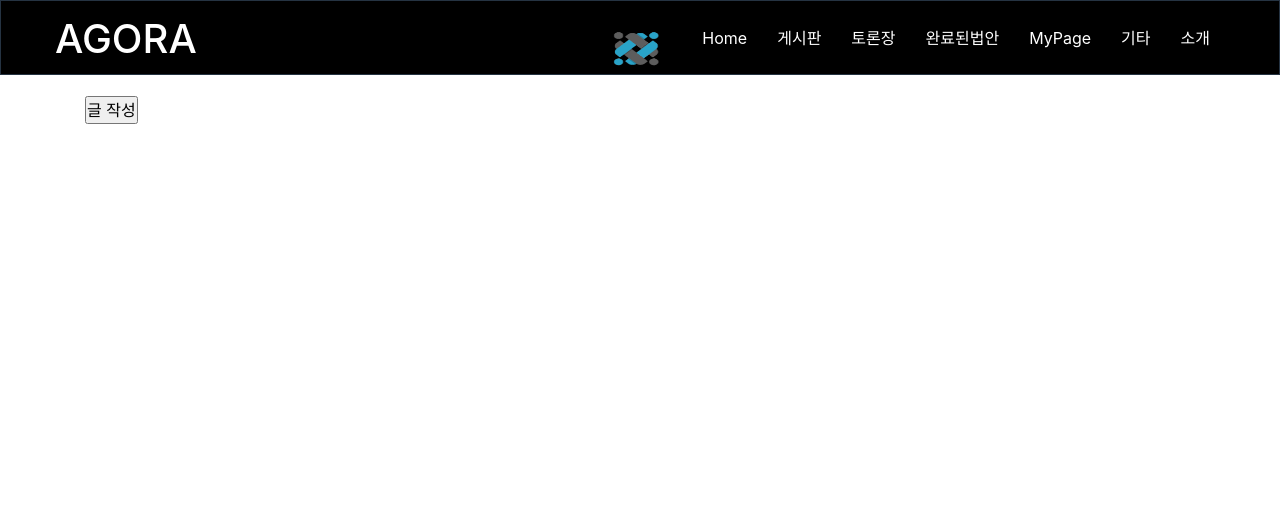
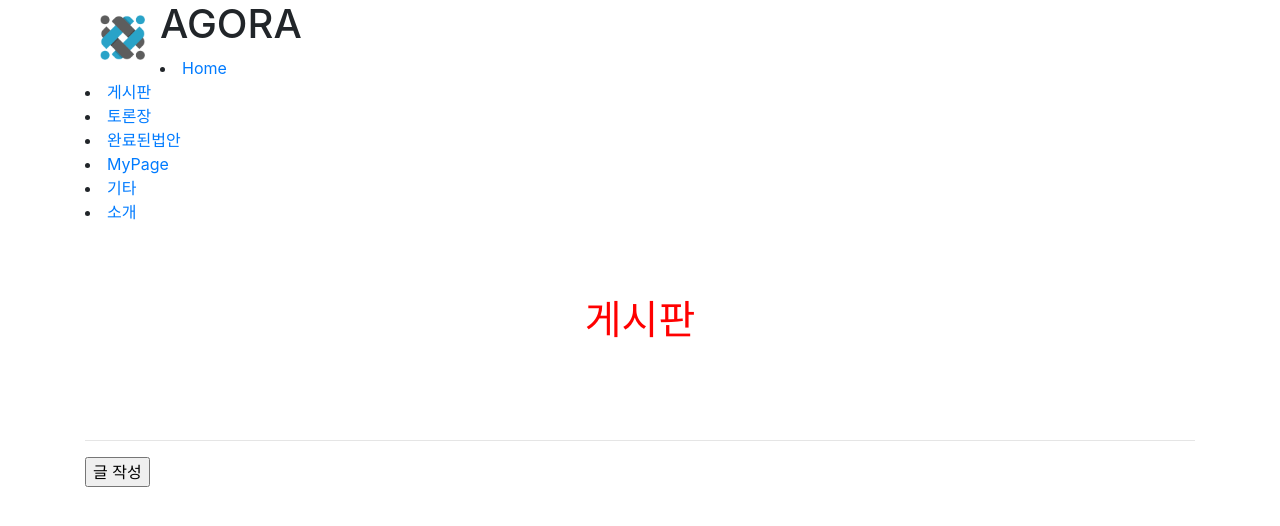
Before and after one commit to mc-agora/agora-h, a Django app: page /boards/ in a window 1280 px wide. Shown: the top 526 px of the page. Run offline with Django 3.2, Linux system fonts and the light colour scheme; data that the repository does not hold is empty; some libraries are stand-ins or nearby versions.

Commit message:
fucking_logo

```diff
--- a/agora/agora/templates/base.html
+++ b/agora/agora/templates/base.html
@@ -13,23 +13,40 @@
 </head>
 <body>
     <header>
-        <div class="wrapper">
+        <style type="text/css">
+            .navbar-left>img {
+               height: 45px;
+               width: 45px;
+               margin: 15px;
 
-            <h1>AGORA</h1>
-            <nav>
 
-                <ul class="menu">
-                    <li><img src="{% static 'images/logo.png' %}" alt="테스트용 로고입니다" width="100px" height="100px"></li>
-                    <li><a href="#">Home</a></li>
+               /* probably not needed anymore, but doesn't hurt */
+               -o-object-fit: contain/2;
+               object-fit: contain/2;
+
+            }
+            .container {
+            width: 10;
+            padding-right: 5;
+            padding-left: 15px;
+            margin-right: auto;
+            margin-left: auto;
+            }
+        </style>
+
+        <nav class="container">
+            <a href="#" class="navbar-left"><img src="{% static 'images/logo.png' %}" width="100px" height="auto" align="left" prefix="True"></a>
+            <h1 prefix="Ture">AGORA</h1>
+            <div class="menu" prefix="True">
+                <li><a href="#" >Home</a></li>
                 <li><a href="/boards/">게시판</a></li>
                 <li><a href="">토론장</a></li>
                 <li><a href="">완료된법안</a></li>
                 <li><a href="">MyPage</a></li>
                 <li><a href="">기타</a></li>
                 <li><a href="">소개</a></li>
-                </ul>
+            </div>
         </nav>
-        </div>
     </header>
 
     <div class="container">
--- a/agora/boards/static/stylesheets/style.css
+++ /dev/null
@@ -1,12 +0,0 @@
-*{margin: 0; padding: 0;}
-li{list-style: none;}
-a{text-decoration: none;}
-
-.wrapper{width:1170px; margin: 0 auto;}
-.clearfix{content: ''; display: block; clear: both;}
-
-header{height: 75px; background-color:#000000; border: 1px solid #253342; position: fixed; width: 100%; z-index: 9999; top:0; left: 0;}
-h1{color: white; line-height:75px; float:left;}
-.menu{float:right;}
-.menu li{float:left;}
-.menu a{line-height: 75px; color:white; padding: 0 15px; display: block;}
--- a/agora/boards/templates/boards/index.html
+++ b/agora/boards/templates/boards/index.html
@@ -2,7 +2,10 @@
 
 {% block body %}
 
-    <br><br><br><br>
+    <br><br><br>
+
+<h1 class="text-center" style="color:red">게시판</h1><br><br><br>
+<hr>
     {% for board in boards %}
         <p>{{ board.pk }}번 글</p>
         <p>제목 : <a href="/boards/{{ board.pk }}/">{{ board.title }}</a></p>
```
Also changed, not shown: agora/boards/static/images/logo.jpg (deleted), agora/boards/static/images/logo.png. Lines whose indentation alone changed are shown as unchanged.
